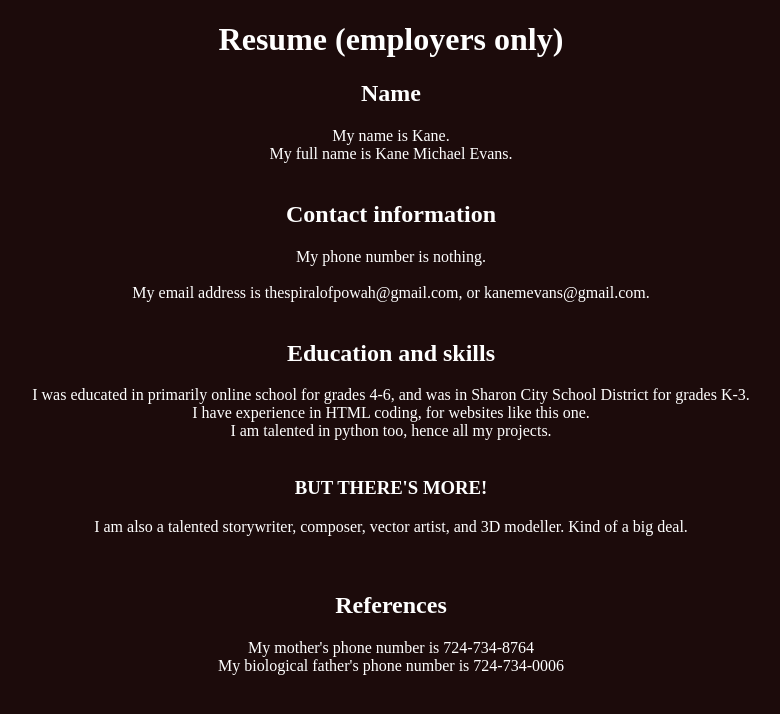
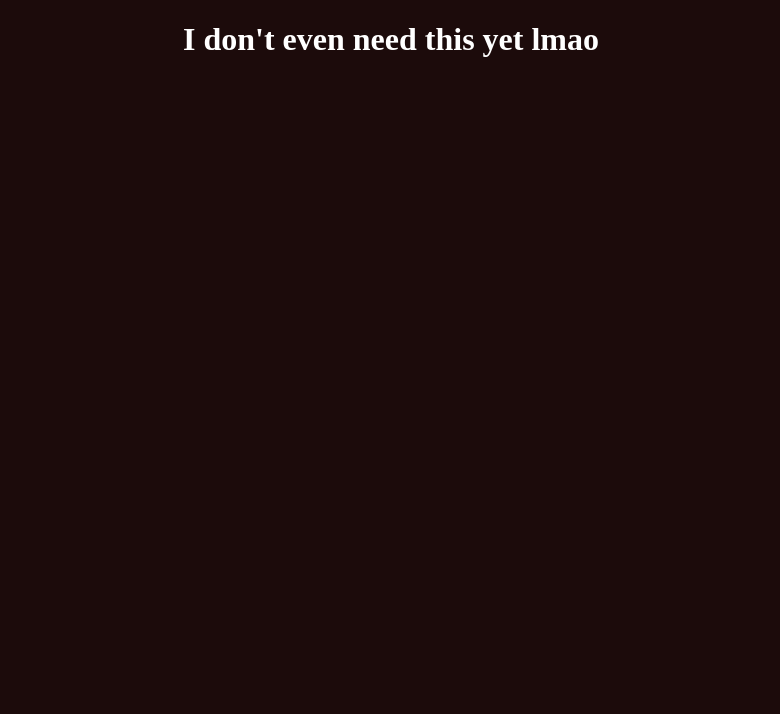
Before and after one commit to TheSpiralOfPowah/thespiralofpowah.github.io, a plain HTML site: page mystuff/resume.html in a window 1280 px wide. Shown: the whole page, without its empty margins (249-1029 px from the left). Drawn offline with Linux system fonts and the light colour scheme.

Commit message:
Update resume.html

```diff
--- a/mystuff/resume.html
+++ b/mystuff/resume.html
@@ -4,23 +4,4 @@
     <link rel="stylesheet" type="text/css" href="style.css" id="TheCSS">
 </head>
 <body>
-<h1>Resume (employers only)</h1>
-
-<h2>Name</h2>
-<span>My name is Kane.</span><br>
-<span>My full name is Kane Michael Evans.</span><br><br>
-
-<h2>Contact information</h2>
-<span>My phone number is nothing.</span><br><br>
-<span>My email address is thespiralofpowah@gmail.com, or kanemevans@gmail.com.</span><br><br>
-
-<h2>Education and skills</h2>
-<span>I was educated in primarily online school for grades 4-6, and was in Sharon City School District for grades K-3.</span><br>
-<span>I have experience in HTML coding, for websites like this one.</span><br>
-<span>I am talented in python too, hence all my projects.</span><br><br>
-<h3>BUT THERE'S MORE!</h3>
-<span>I am also a talented storywriter, composer, vector artist, and 3D modeller. Kind of a big deal.</span><br><br><br>
-
-<h2>References</h2>
-<span>My mother's phone number is 724-734-8764</span><br>
-<span>My biological father's phone number is 724-734-0006</span>
+<h1>I don't even need this yet lmao</h1>
```
